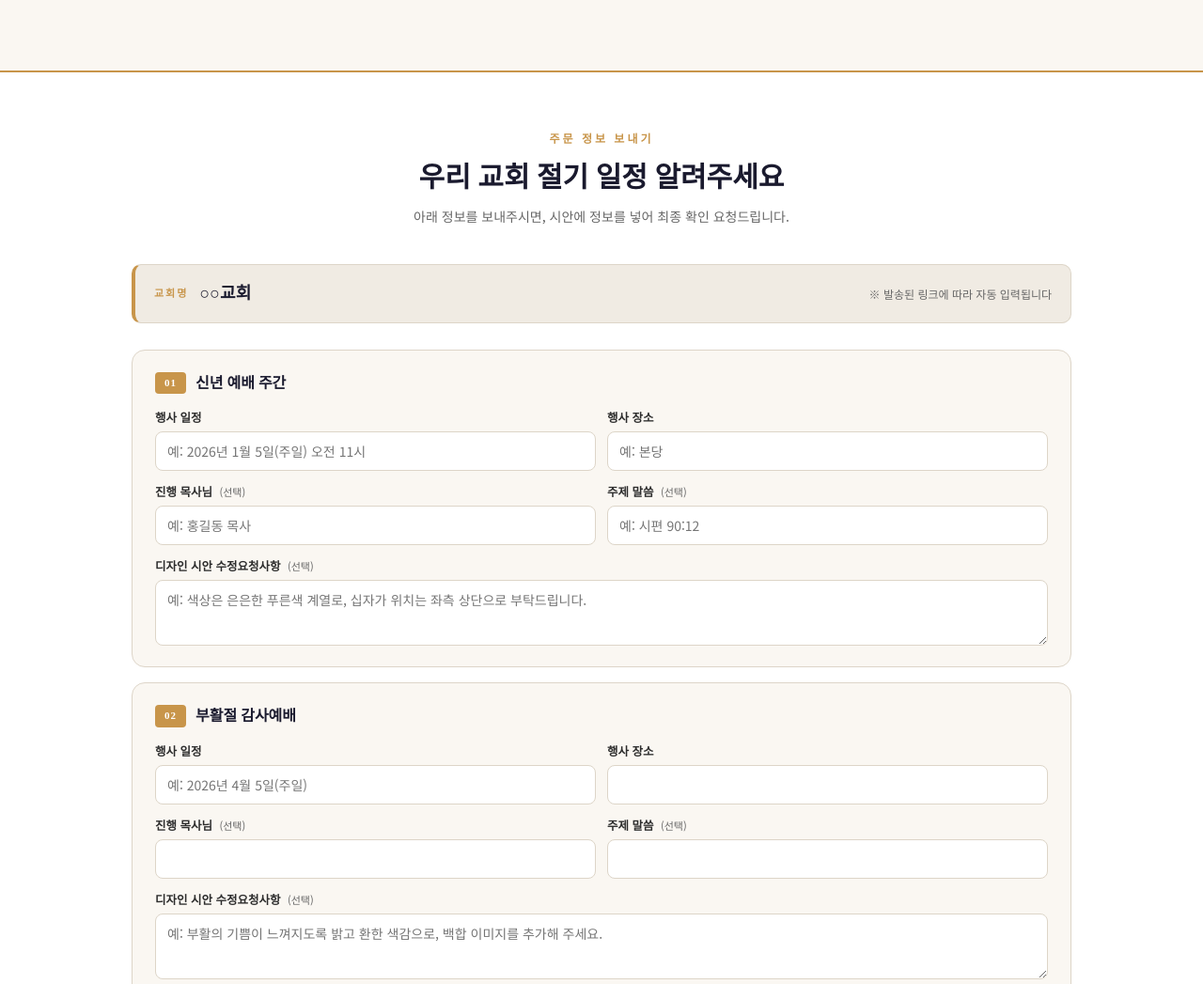
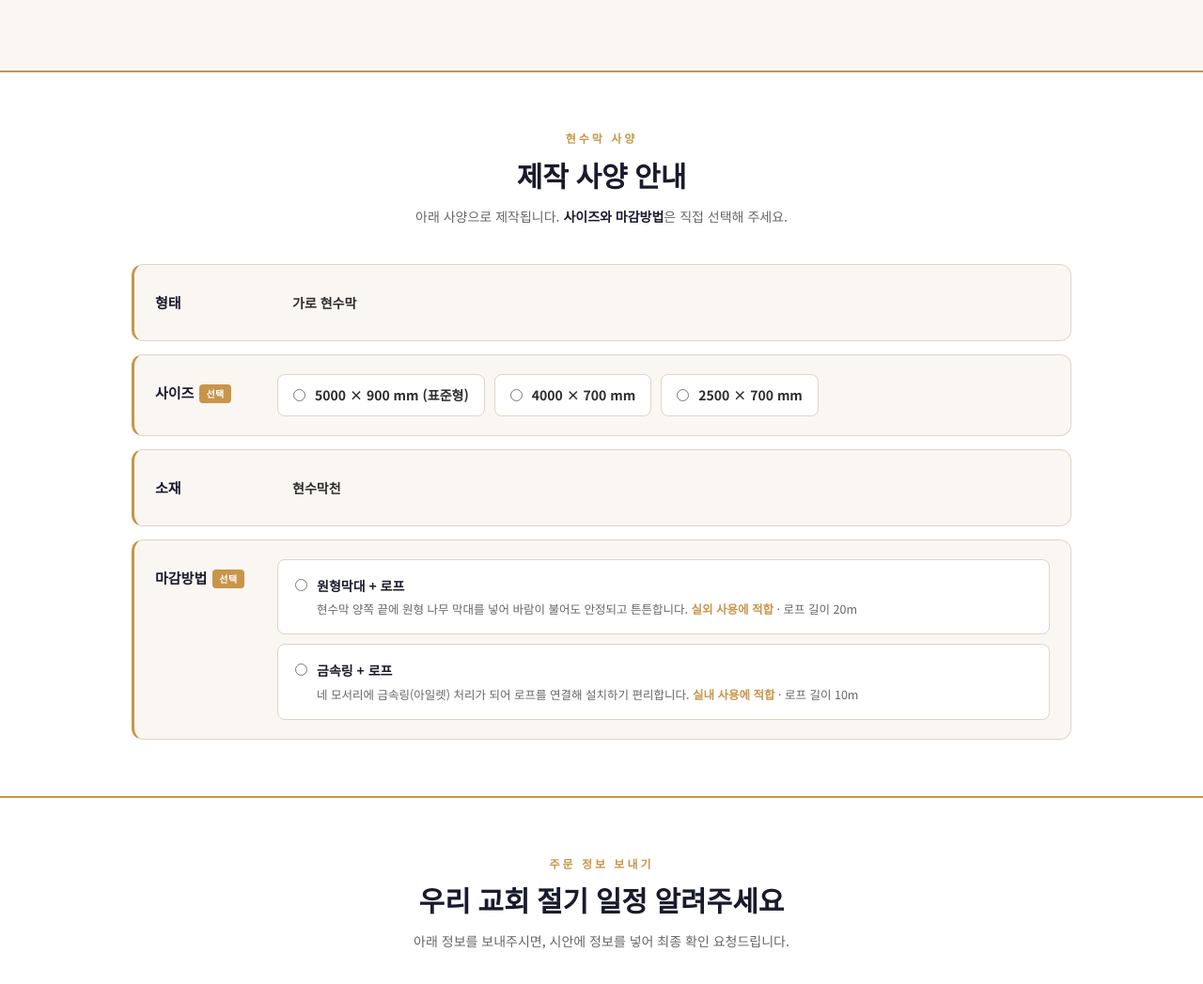
Before and after one commit to connectvillage-hub/church-banner, a plain HTML site: page index.html in a window 1280 px wide. Shown: the part 2960-4007 px from the top of the page at 94% size. Drawn offline with Linux system fonts and the light colour scheme.

Commit message:
260427_02

```diff
--- a/index.html
+++ b/index.html
@@ -342,6 +342,127 @@
     to   { opacity: 1; transform: scale(1); }
   }
 
+  /* ── BANNER SPEC SECTION ────────────────── */
+  .spec-section {
+    background: #fff;
+    border-top: 2px solid var(--gold);
+    padding: 60px 40px;
+  }
+  .spec-grid {
+    max-width: 1000px;
+    margin: 36px auto 0;
+    display: flex;
+    flex-direction: column;
+    gap: 14px;
+  }
+  .spec-row {
+    display: grid;
+    grid-template-columns: 110px 1fr;
+    gap: 20px;
+    align-items: start;
+    padding: 20px 22px;
+    background: var(--cream);
+    border: 1px solid var(--border);
+    border-left: 3px solid var(--gold);
+    border-radius: 12px;
+  }
+  .spec-label {
+    font-family: 'Noto Serif KR', serif;
+    font-size: 15px;
+    font-weight: 700;
+    color: var(--deep);
+    display: flex;
+    align-items: center;
+    gap: 6px;
+    padding-top: 9px;
+  }
+  .spec-label .req {
+    font-family: 'Noto Sans KR', sans-serif;
+    font-size: 10px;
+    font-weight: 700;
+    background: var(--gold);
+    color: #fff;
+    padding: 2px 7px;
+    border-radius: 4px;
+    letter-spacing: .5px;
+  }
+  .spec-fixed {
+    display: inline-block;
+    padding: 9px 16px;
+    border-radius: 8px;
+    font-size: 14px;
+    font-weight: 700;
+    color: var(--text);
+    align-self: center;
+  }
+  .spec-options {
+    display: flex;
+    flex-wrap: wrap;
+    gap: 10px;
+  }
+  .spec-options.vert {
+    flex-direction: column;
+  }
+  .spec-radio {
+    position: relative;
+    cursor: pointer;
+    display: flex;
+    align-items: center;
+    gap: 10px;
+    padding: 10px 16px;
+    background: #fff;
+    border: 1.5px solid var(--border);
+    border-radius: 8px;
+    font-size: 14px;
+    font-weight: 600;
+    color: var(--text);
+    transition: all .15s;
+  }
+  .spec-radio:hover {
+    border-color: var(--gold-light);
+  }
+  .spec-radio input[type=radio] {
+    margin: 0;
+    accent-color: var(--gold);
+    flex-shrink: 0;
+  }
+  .spec-radio:has(input[type=radio]:checked) {
+    border-color: var(--gold);
+    background: var(--warm-gray);
+    color: var(--deep);
+  }
+  .spec-radio.big {
+    align-items: flex-start;
+    padding: 16px 18px;
+  }
+  .spec-radio.big input[type=radio] {
+    margin-top: 4px;
+  }
+  .spec-radio .rt-title {
+    font-size: 14px;
+    font-weight: 700;
+    color: var(--deep);
+    margin-bottom: 4px;
+  }
+  .spec-radio .rt-desc {
+    font-size: 12.5px;
+    font-weight: 400;
+    color: var(--text-muted);
+    line-height: 1.6;
+  }
+  .spec-radio .rt-desc strong {
+    color: var(--gold);
+    font-weight: 700;
+  }
+  @media (max-width: 600px) {
+    .spec-row {
+      grid-template-columns: 1fr;
+    }
+    .spec-label {
+      padding-top: 0;
+    }
+  }
+
   /* ── ORDER FORM SECTION ─────────────────── */
   .order-section {
     background: #fff;
@@ -644,6 +765,69 @@
 
 </main>
 
+<!-- ═══ BANNER SPEC ═══ -->
+<section class="spec-section">
+  <p class="section-label">현수막 사양</p>
+  <h2 class="section-title">제작 사양 안내</h2>
+  <p class="section-desc">아래 사양으로 제작됩니다. <strong style="color:var(--deep)">사이즈와 마감방법</strong>은 직접 선택해 주세요.</p>
+
+  <div class="spec-grid">
+
+    <!-- 형태 (고정) -->
+    <div class="spec-row">
+      <div class="spec-label">형태</div>
+      <div class="spec-fixed">가로 현수막</div>
+    </div>
+
+    <!-- 사이즈 (선택) -->
+    <div class="spec-row">
+      <div class="spec-label">사이즈 <span class="req">선택</span></div>
+      <div class="spec-options">
+        <label class="spec-radio">
+          <input type="radio" name="size" value="5000x900" form="orderForm" required>
+          <span>5000 × 900 mm &#40;표준형&#41;</span>
+        </label>
+        <label class="spec-radio">
+          <input type="radio" name="size" value="4000x700" form="orderForm">
+          <span>4000 × 700 mm</span>
+        </label>
+        <label class="spec-radio">
+          <input type="radio" name="size" value="2500x700" form="orderForm">
+          <span>2500 × 700 mm</span>
+        </label>
+      </div>
+    </div>
+
+    <!-- 소재 (고정) -->
+    <div class="spec-row">
+      <div class="spec-label">소재</div>
+      <div class="spec-fixed">현수막천</div>
+    </div>
+
+    <!-- 마감방법 (선택) -->
+    <div class="spec-row">
+      <div class="spec-label">마감방법 <span class="req">선택</span></div>
+      <div class="spec-options vert">
+        <label class="spec-radio big">
+          <input type="radio" name="finishing" value="원형막대+로프" form="orderForm" required>
+          <div>
+            <div class="rt-title">원형막대 + 로프</div>
+            <div class="rt-desc">현수막 양쪽 끝에 원형 나무 막대를 넣어 바람이 불어도 안정되고 튼튼합니다. <strong>실외 사용에 적합</strong> · 로프 길이 20m</div>
+          </div>
+        </label>
+        <label class="spec-radio big">
+          <input type="radio" name="finishing" value="금속링+로프" form="orderForm">
+          <div>
+            <div class="rt-title">금속링 + 로프</div>
+            <div class="rt-desc">네 모서리에 금속링(아일렛) 처리가 되어 로프를 연결해 설치하기 편리합니다. <strong>실내 사용에 적합</strong> · 로프 길이 10m</div>
+          </div>
+        </label>
+      </div>
+    </div>
+
+  </div>
+</section>
+
 <!-- ═══ ORDER FORM ═══ -->
 <section class="order-section" id="order">
   <p class="section-label">주문 정보 보내기</p>
```
